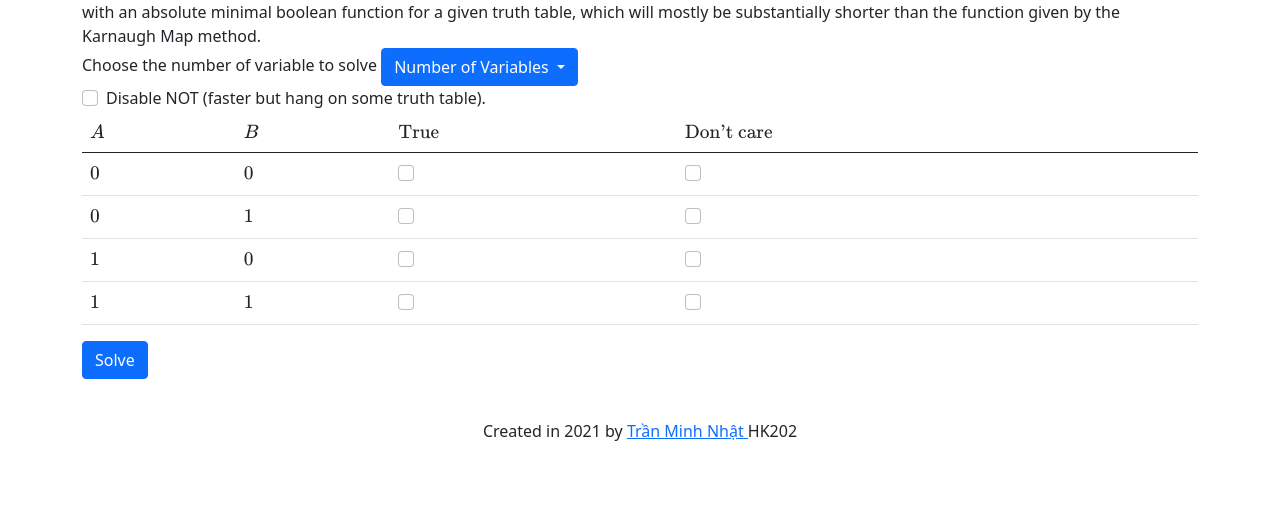
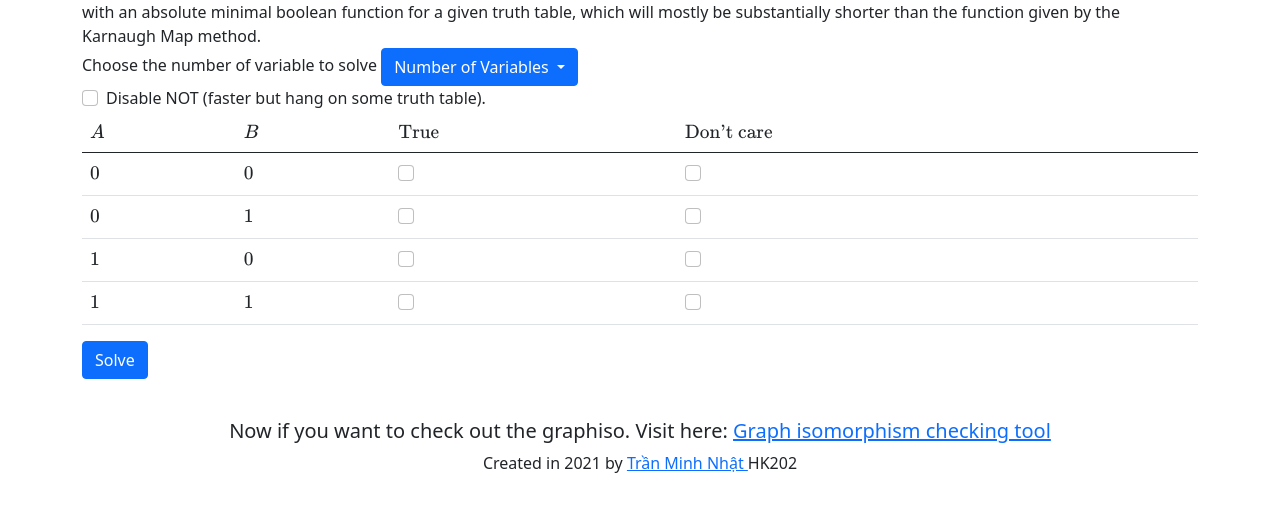
Before and after one commit to nhatVNU/MinifyBoolean, a plain HTML site: page index.html in a window 1280 px wide. Shown: the part 104-616 px from the top of the page. Drawn offline with nearby package versions, Linux system fonts and the light colour scheme; no server answers.

Commit message:
Update index.html

```diff
--- a/index.html
+++ b/index.html
@@ -90,6 +90,7 @@
         </div>
          <footer>
       <div class="text-center pt-4">
+          <h5>Now if you want to check out the graphiso. Visit here: <a href="https://nhatvnu.github.io/graphiso/">Graph isomorphism checking tool</a></h5>
         Created in 2021 by <a href="https://www.facebook.com/profile.php?id=100013896646198">Trần Minh Nhật </a> HK202
       </div>
     </footer>
```
